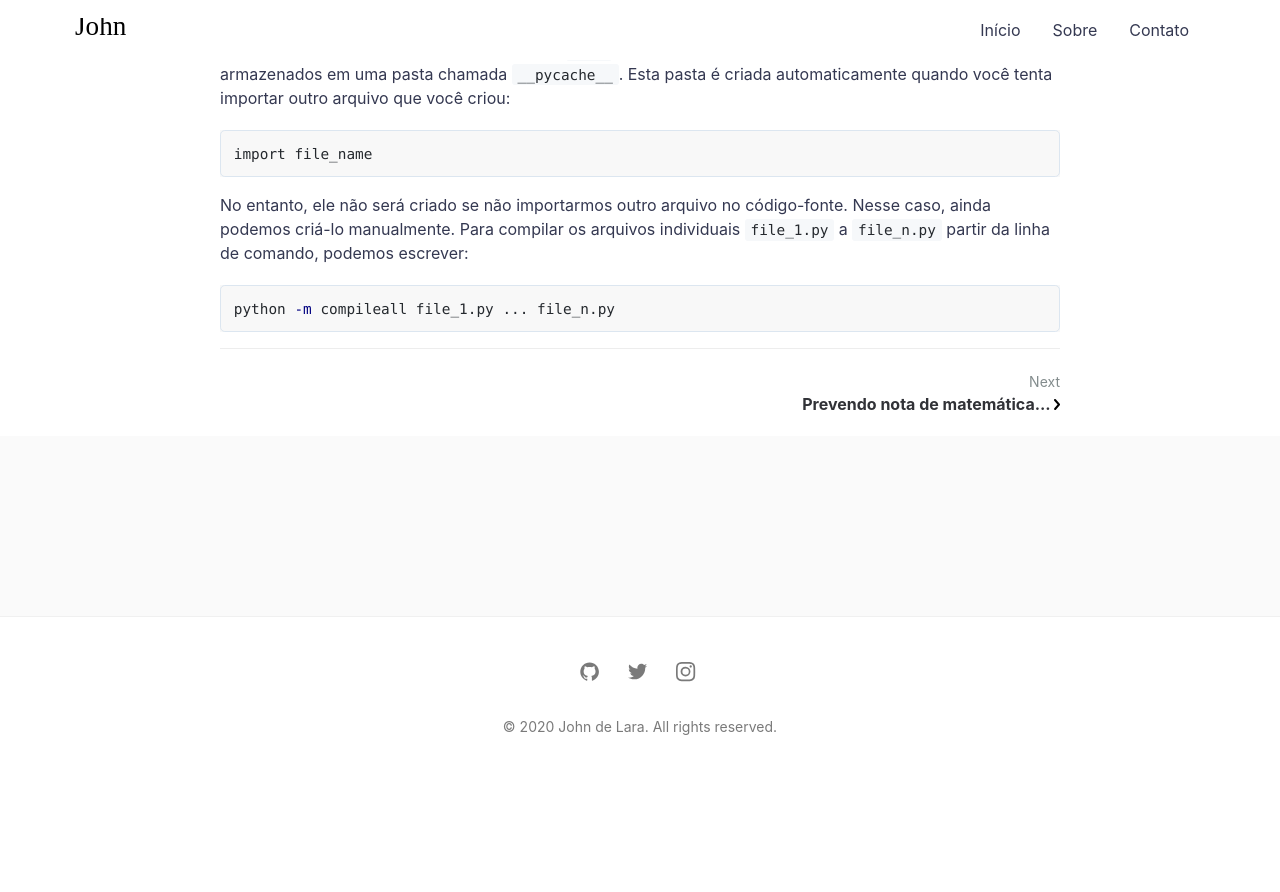
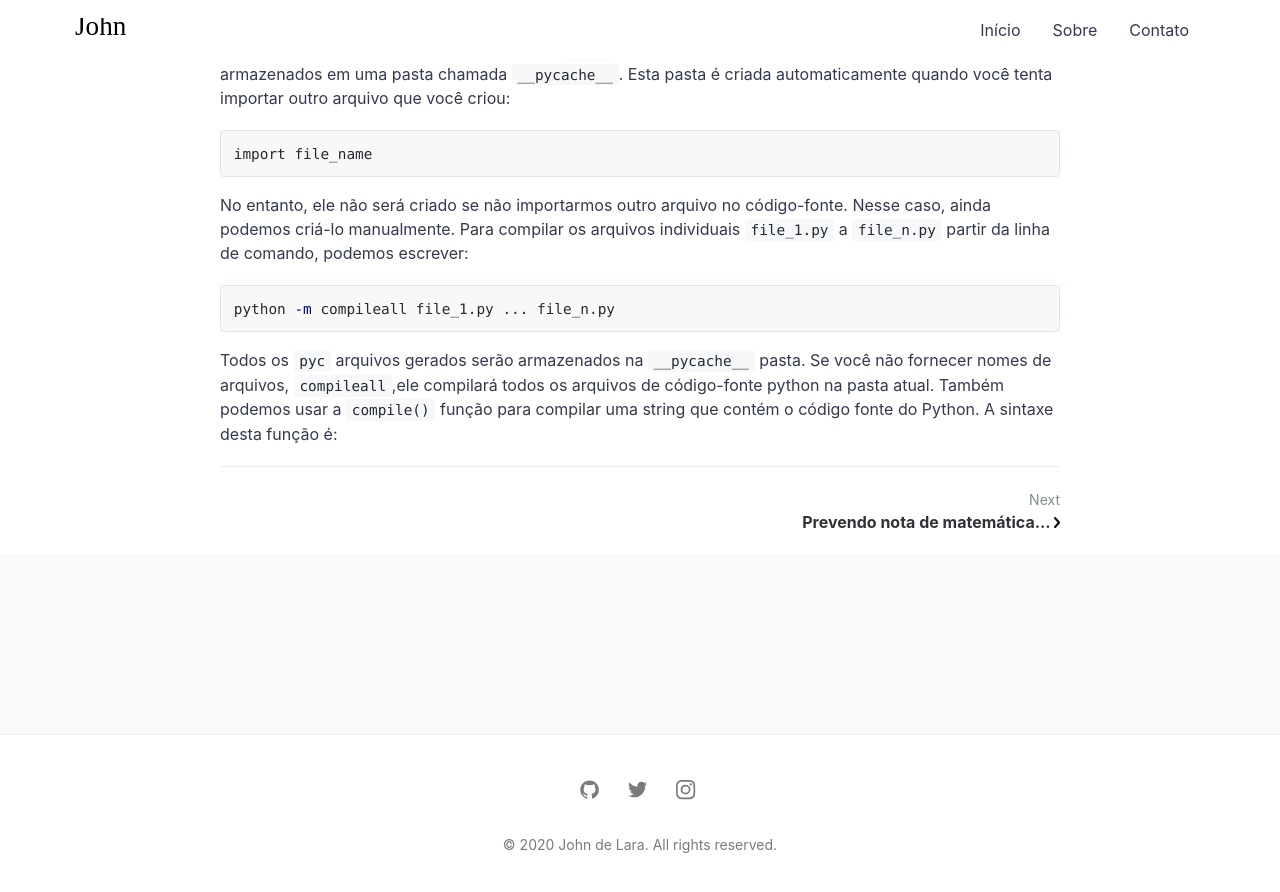
Before and after one commit to johndelara1/portfolioweb, a Jekyll site: the page built from _posts/2020-04-05-Como funciona o python?.md, in a window 1280 px wide and 900 px high, scrolled down 1199 px. Shown: the top 892 px of the window. Built offline with Jekyll 4.4.1, drawn with Linux system fonts in a browser that asks for light colours; comment, search, counter and statistics services are not loaded; before the commit the page ends 1981 px from its top, so only the background shows below that.

Commit message:
artigo como funciona Python

````diff
--- a/_posts/2020-04-05-Como funciona o python?.md
+++ b/_posts/2020-04-05-Como funciona o python?.md
@@ -52,3 +52,9 @@ Nesse caso, ainda podemos criá-lo manualmente. Para compilar os arquivos indivi
 ```bash
 python -m compileall file_1.py ... file_n.py
 ```
+
+Todos os ```pyc``` arquivos gerados serão armazenados na ```__pycache__``` pasta.
+Se você não fornecer nomes de arquivos, ```compileall```,ele compilará todos
+os arquivos de código-fonte python na pasta atual.
+Também podemos usar a ```compile()``` função para compilar uma string
+que contém o código fonte do Python. A sintaxe desta função é:
````
